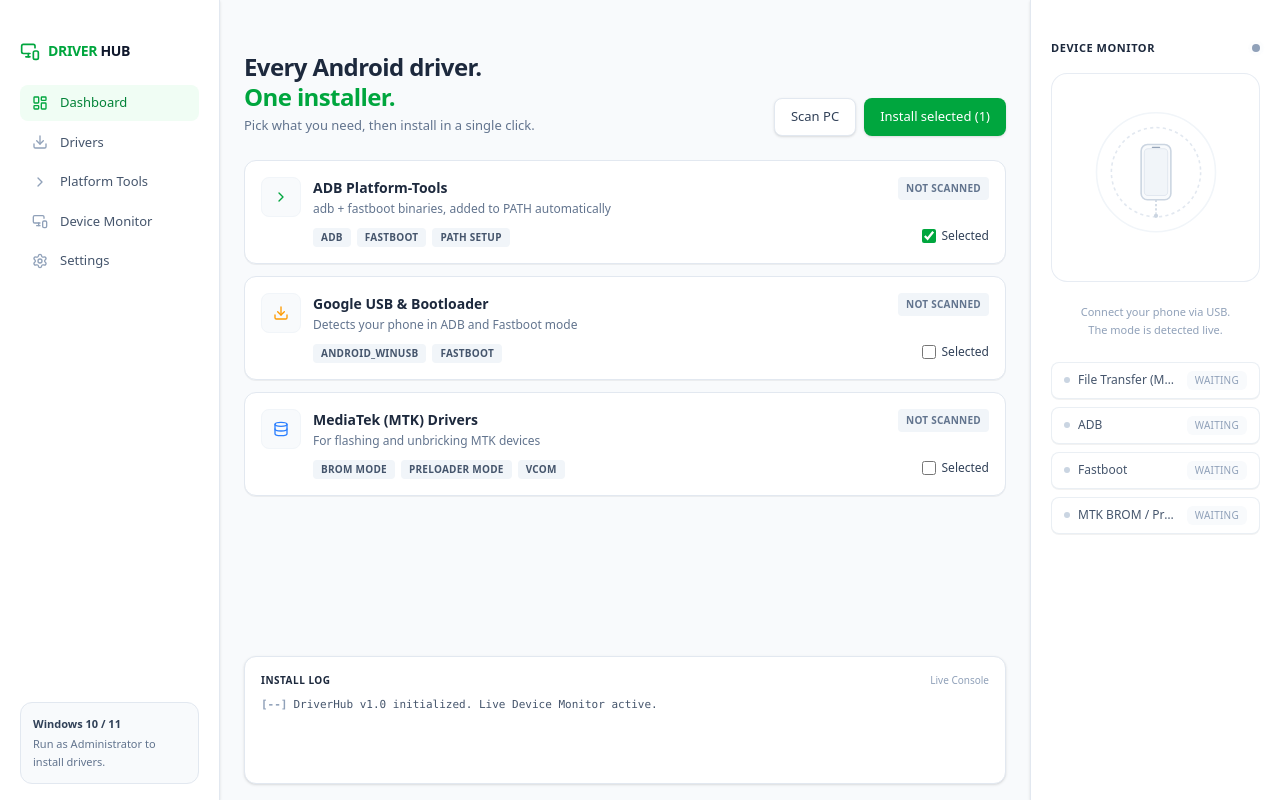
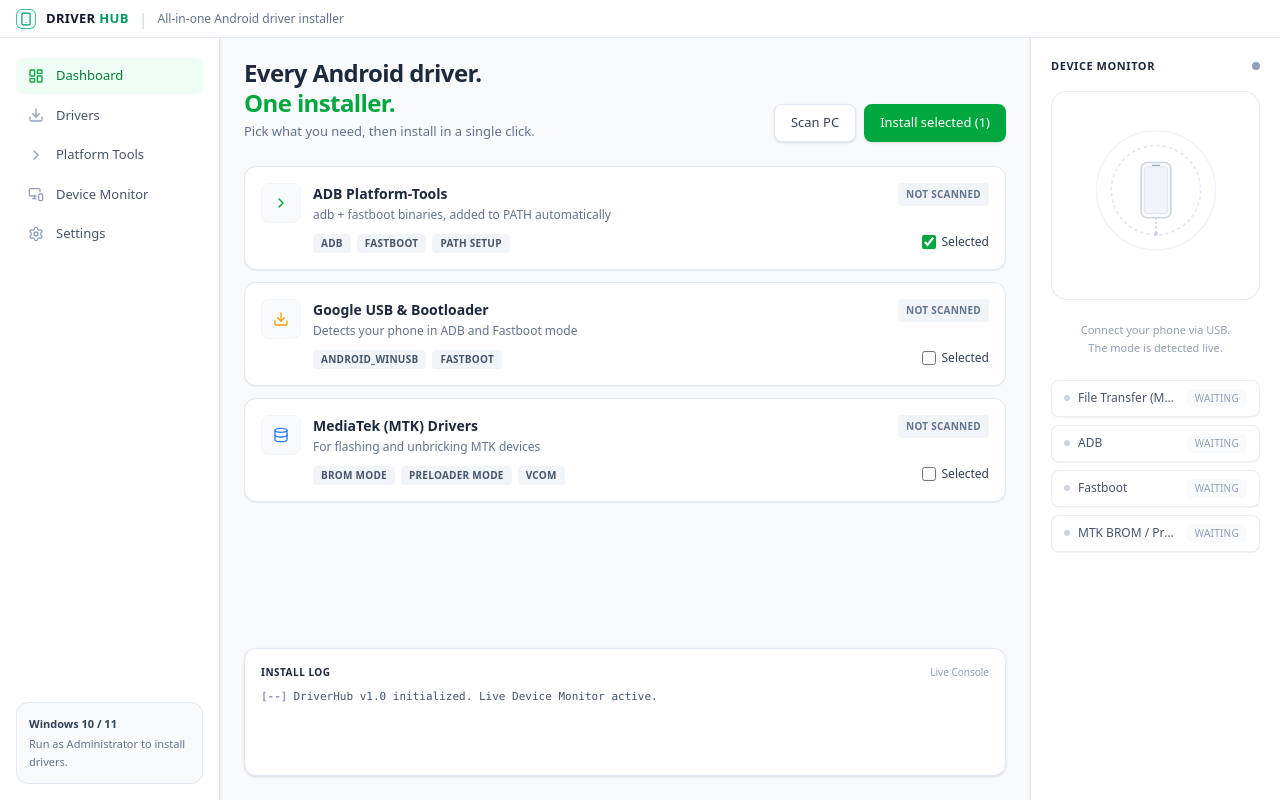
Before and after one commit to aniketlab/DriverHub, a React (Vite) app: page / in a window 1280 px wide. Built offline with nearby package versions, Linux system fonts and the light colour scheme.

Commit message:
style: add unified modern title bar and align dashboard baseline across sidebar, content, and device monitor

```diff
--- a/electron/main.js
+++ b/electron/main.js
@@ -27,8 +27,8 @@ function createWindow() {
     titleBarStyle: 'hidden',
     titleBarOverlay: {
       color: '#ffffff',
-      symbolColor: '#000000',
-      height: 35
+      symbolColor: '#1e293b',
+      height: 38
     }
   });
 
--- a/src/App.jsx
+++ b/src/App.jsx
@@ -265,30 +265,38 @@ function App() {
   const isAnyDeviceConnected = deviceStatus.connected;
 
   return (
-    <div className="flex h-screen w-full bg-slate-50 text-slate-800 overflow-hidden font-sans">
-      {/* Electron Title Bar Drag Area */}
-      <div className="fixed top-0 left-0 right-0 h-[35px] drag-region z-50 pointer-events-none" />
+    <div className="flex flex-col h-screen w-full bg-slate-50 text-slate-800 overflow-hidden font-sans">
+      {/* 1. TOP UNIFIED TITLE BAR (Full window width, matching reference design) */}
+      <header className="h-[38px] w-full bg-white border-b border-slate-200/90 flex items-center justify-between px-4 select-none drag-region shrink-0 z-40">
+        <div className="flex items-center gap-2.5 no-drag-region">
+          <div className="w-5 h-5 rounded-md border border-emerald-500/80 flex items-center justify-center text-emerald-600 bg-emerald-50/50">
+            <Smartphone className="w-3.5 h-3.5 text-emerald-600" />
+          </div>
+          <span className="font-bold text-[13px] tracking-wide text-slate-900 uppercase">
+            Driver <span className="text-emerald-600">Hub</span>
+          </span>
+          <span className="text-slate-300 font-light">|</span>
+          <span className="text-[12px] text-slate-500 font-normal">
+            All-in-one Android driver installer
+          </span>
+        </div>
+        {/* Windows Titlebar Controls Placement Area */}
+        <div className="w-28 h-full" />
+      </header>
 
+      {/* 2. BODY CONTAINER BELOW TITLE BAR */}
+      <div className="flex flex-1 overflow-hidden h-[calc(100vh-38px)] w-full">
         {/* LEFT SIDEBAR */}
-      <div className="w-[220px] bg-white border-r border-slate-200 flex flex-col pt-10 pb-4 justify-between h-full relative z-10 shadow-sm no-drag-region shrink-0">
-        <div className="px-5 flex flex-col gap-5">
-          <div className="flex items-center gap-2 text-green-600">
-            <MonitorSmartphone className="w-5 h-5" />
-            <h1 className="font-bold text-[14px] tracking-tight uppercase text-slate-900">
-              <span className="text-green-600">Driver</span> Hub
-            </h1>
-          </div>
-
-          <nav className="flex flex-col gap-1 mt-1">
+        <div className="w-[220px] bg-white border-r border-slate-200 flex flex-col justify-between p-4 pt-5 pb-4 h-full relative z-10 shadow-sm no-drag-region shrink-0">
+          <nav className="flex flex-col gap-1">
             <NavItem icon={LayoutDashboard} label="Dashboard" active={activeTab === 'Dashboard'} onClick={() => setActiveTab('Dashboard')} />
             <NavItem icon={Download} label="Drivers" active={activeTab === 'Drivers'} onClick={() => setActiveTab('Drivers')} />
             <NavItem icon={ChevronRight} label="Platform Tools" active={activeTab === 'Platform Tools'} onClick={() => setActiveTab('Platform Tools')} />
             <NavItem icon={MonitorSmartphone} label="Device Monitor" active={activeTab === 'Device Monitor'} onClick={() => setActiveTab('Device Monitor')} />
             <NavItem icon={Settings} label="Settings" active={activeTab === 'Settings'} onClick={() => setActiveTab('Settings')} />
           </nav>
-        </div>
 
-        <div className="px-5">
+          <div>
             <div className="bg-slate-50 border border-slate-200 rounded-xl p-3 text-[11px] text-slate-500 leading-relaxed">
               <div className="font-semibold text-slate-700 mb-0.5">Windows 10 / 11</div>
               Run as Administrator to install drivers.
@@ -320,8 +328,8 @@ function App() {
         ) : (
           <>
             {/* MAIN CONTENT AREA */}
-          <div className="flex-1 flex flex-col h-full bg-slate-50 relative pt-9 no-drag-region overflow-y-auto min-w-[500px]">
-        <div className="max-w-4xl w-full mx-auto px-6 py-4 flex-1 flex flex-col gap-5">
+            <div className="flex-1 flex flex-col h-full bg-slate-50 relative p-6 pt-5 no-drag-region overflow-y-auto min-w-[500px]">
+              <div className="max-w-4xl w-full mx-auto flex-1 flex flex-col gap-5">
 
           {/* Header Row */}
           <div className="flex justify-between items-end mb-1">
@@ -475,7 +483,7 @@ function App() {
       </div>
 
       {/* RIGHT SIDEBAR: DEVICE MONITOR (Restored Halo Rings, USB Cable, and Perfect Alignment) */}
-      <div className="w-[250px] bg-white border-l border-slate-200 p-5 pt-10 h-full flex flex-col relative z-10 shadow-sm no-drag-region shrink-0">
+      <div className="w-[250px] bg-white border-l border-slate-200 p-5 pt-5 h-full flex flex-col relative z-10 shadow-sm no-drag-region shrink-0">
         <div className="flex items-center justify-between mb-4">
           <h4 className="font-semibold text-slate-800 text-[11px] uppercase tracking-wider">Device Monitor</h4>
           <span className="flex h-2 w-2 relative">
@@ -550,6 +558,7 @@ function App() {
         </>
       )}
 
+      </div>
     </div>
   );
 }
--- a/src/components/DeviceMonitorPage.jsx
+++ b/src/components/DeviceMonitorPage.jsx
@@ -32,7 +32,7 @@ export function DeviceMonitorPage({
   const isConnected = deviceStatus?.connected;
 
   return (
-    <div className="flex-1 flex flex-col h-full bg-slate-50 overflow-y-auto no-drag-region p-7 select-none">
+    <div className="flex-1 flex flex-col h-full bg-slate-50 overflow-y-auto no-drag-region p-6 pt-5 select-none">
       <div className="max-w-6xl w-full mx-auto flex flex-col gap-6">
 
         {/* TOP HEADER */}
```
Lines whose indentation alone changed are shown as unchanged.
